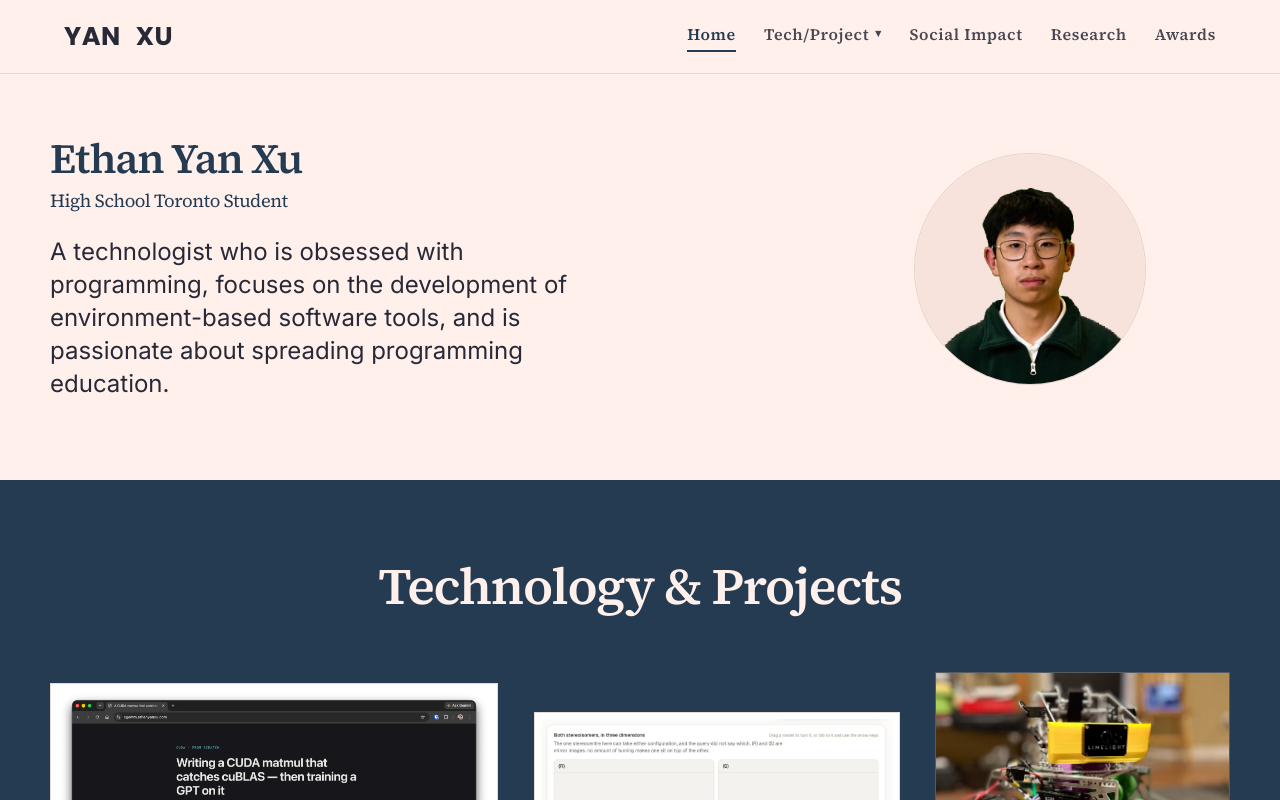
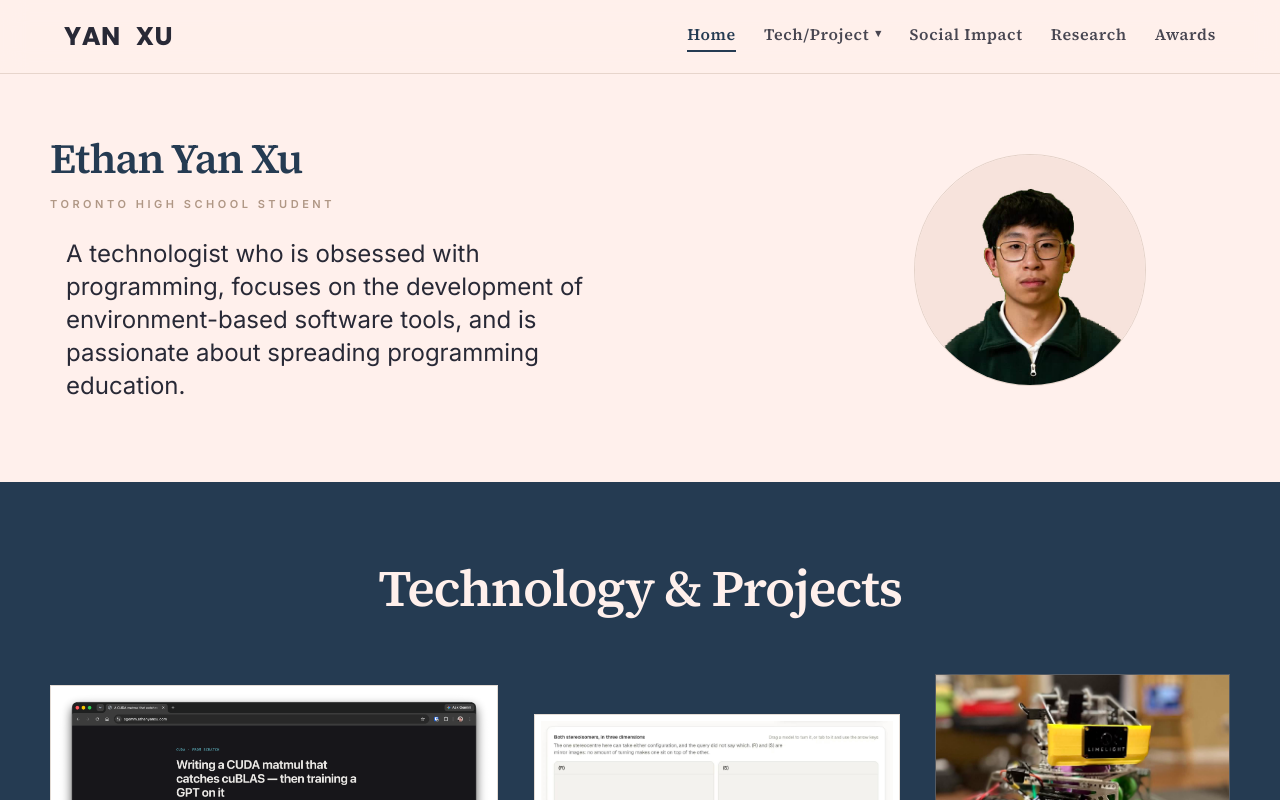
Before and after one commit to OoEthanoO/me, a Next.js app: page / in a window 1280 px wide. Shown: the top 800 px of the page. Built offline with nearby package versions, Linux system fonts and the light colour scheme.

Commit message:
Restyle the home standing line as the project eyebrow
Same treatment as the eyebrow over a project write-up, reworded, with
the tagline under it indented off the block the name starts.

```diff
--- a/app/page.tsx
+++ b/app/page.tsx
@@ -192,17 +192,16 @@ export default function Home() {
               Ethan Yan Xu
             </h1>
             {/* Who, before what: the name, then the standing, then the work.
-                Set in the same face as the name at a little under half its
-                size, so it reads as a line of the heading rather than as the
-                start of the copy underneath. */}
+                Set as the eyebrow that heads a project write-up. */}
             <p
-              className="font-display font-book rise mt-3 text-[clamp(0.95rem,1.6vw,1.15rem)] leading-snug text-[var(--accent)]"
+              className="eyebrow rise mt-4 text-[var(--tan)]"
               style={{ animationDelay: "0.16s" }}
             >
-              High School Toronto Student
+              Toronto High School Student
             </p>
+            {/* Indented off the name and its eyebrow, which start the block. */}
             <p
-              className="rise mt-6 max-w-xl text-[clamp(1.05rem,2.1vw,1.5rem)] leading-snug text-[var(--ink)]"
+              className="rise mt-6 max-w-xl pl-4 text-[clamp(1.05rem,2.1vw,1.5rem)] leading-snug text-[var(--ink)]"
               style={{ animationDelay: "0.28s" }}
             >
               A technologist who is obsessed with programming, focuses on the
```
